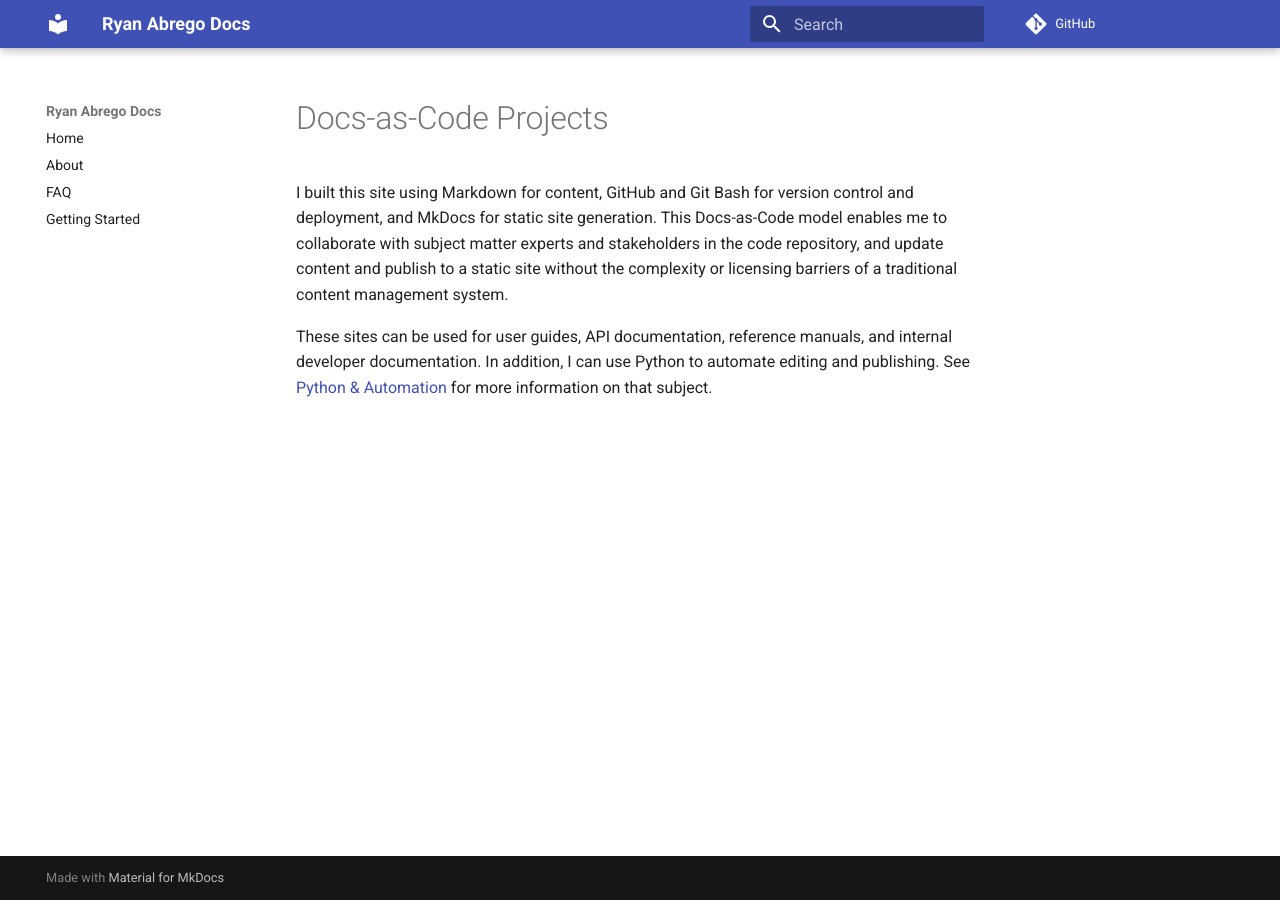
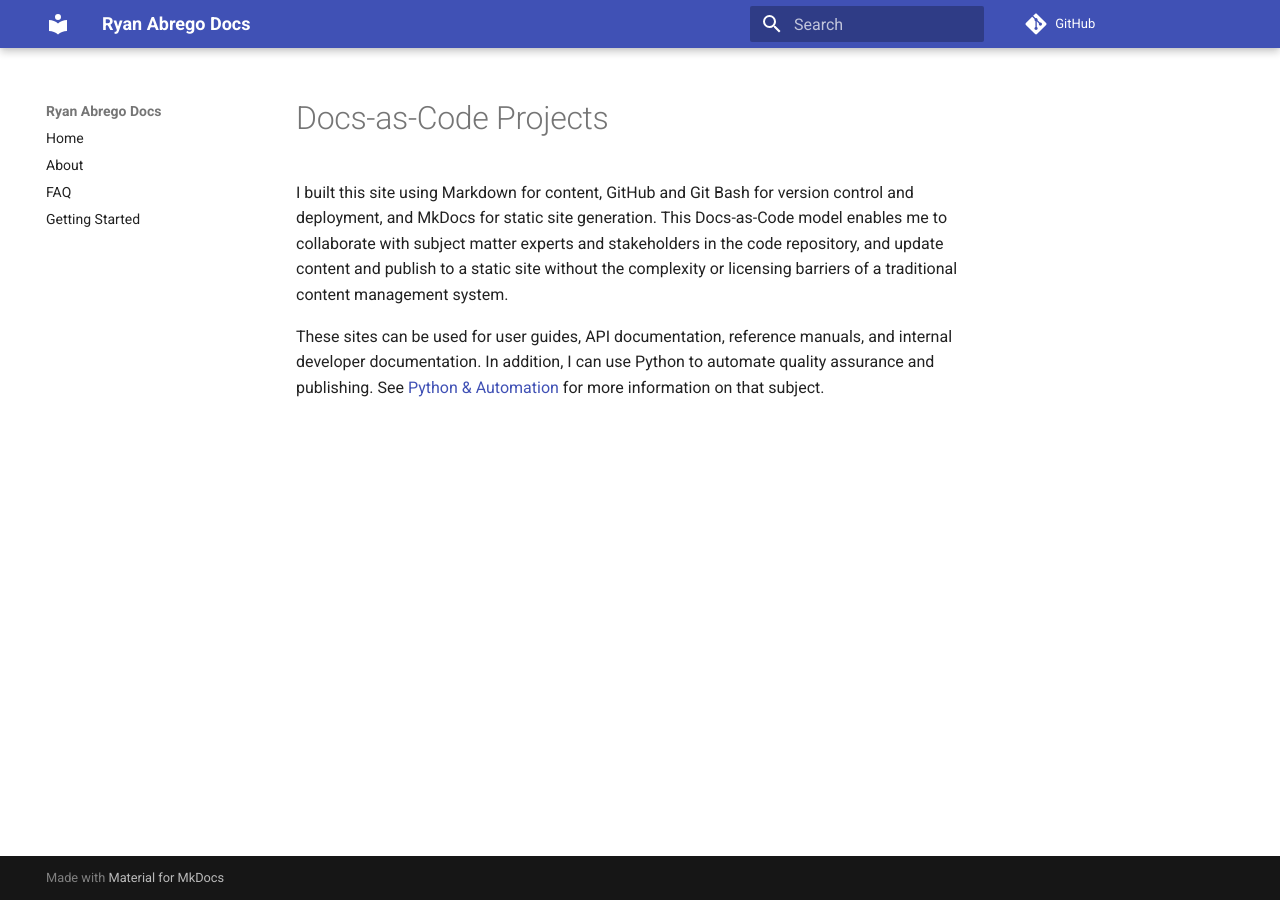
Before and after one commit to ryanabrego/MkDocs, an MkDocs documentation site: the page built from docs/portfolio/docs-as-code.md, in a window 1280 px wide. Built offline with MkDocs 1.6.1 and Material for MkDocs 9.7.7, drawn with Linux system fonts in a browser that asks for light colours; comment, search, counter and statistics services are not loaded.

Commit message:
Update docs-as-code.md

```diff
--- a/docs/portfolio/docs-as-code.md
+++ b/docs/portfolio/docs-as-code.md
@@ -2,4 +2,4 @@
 
 I built this site using Markdown for content, GitHub and Git Bash for version control and deployment, and MkDocs for static site generation. This Docs-as-Code model enables me to collaborate with subject matter experts and stakeholders in the code repository, and update content and publish to a static site without the complexity or licensing barriers of a traditional content management system.
 
-These sites can be used for user guides, API documentation, reference manuals, and internal developer documentation. In addition, I can use Python to automate editing and publishing. See [Python & Automation](https://ryanabrego.github.io/MkDocs/portfolio/python/) for more information on that subject.
+These sites can be used for user guides, API documentation, reference manuals, and internal developer documentation. In addition, I can use Python to automate quality assurance and publishing. See [Python & Automation](https://ryanabrego.github.io/MkDocs/portfolio/python/) for more information on that subject.
```
